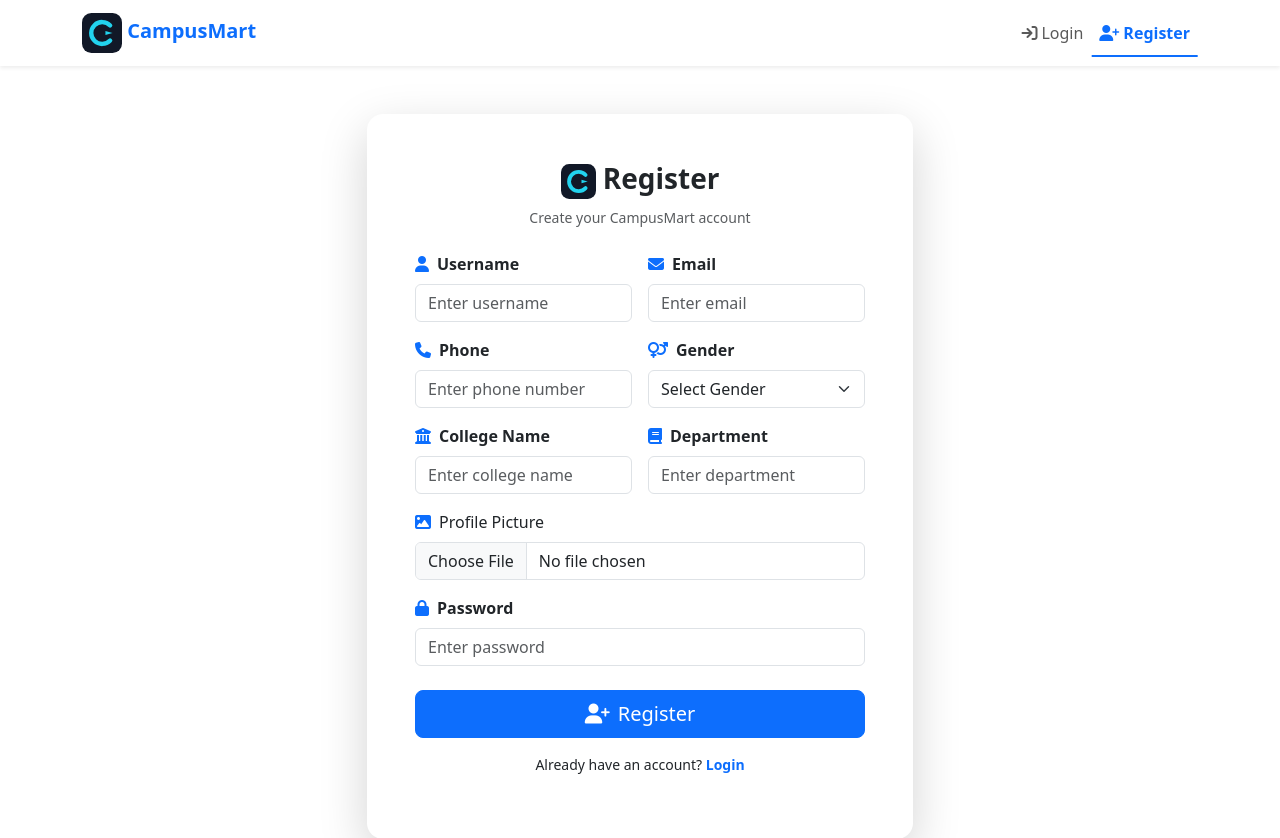
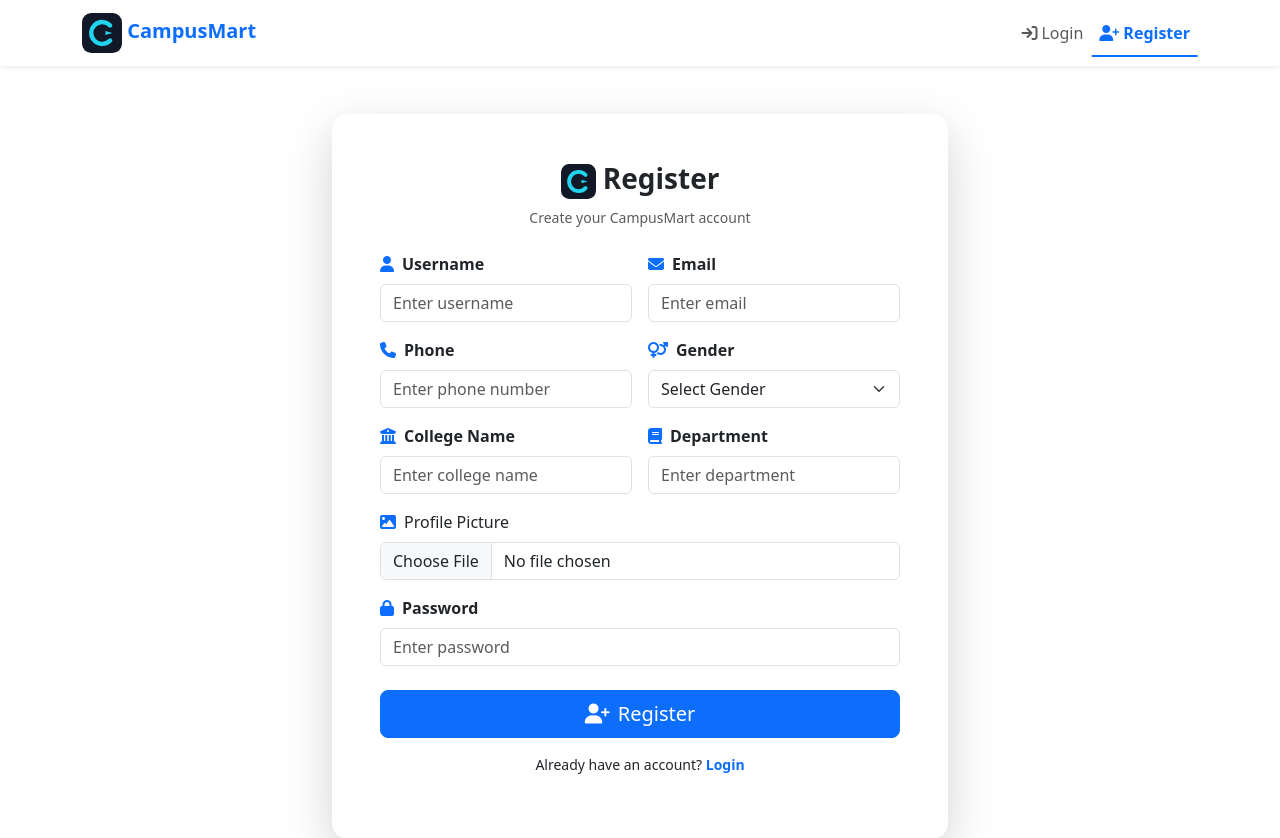
Before and after one commit to Shivam16a/CampusMarketplace, a React (Vite) app in the folder client/: page /register in a window 1280 px wide. Shown: the top 838 px of the page. Built offline with nearby package versions, Linux system fonts and the light colour scheme.

Commit message:
working in register page

```diff
--- a/client/src/main.jsx
+++ b/client/src/main.jsx
@@ -2,7 +2,6 @@ import React from "react";
 import ReactDOM from "react-dom/client";
 import App from "./App.jsx";
 import "bootstrap/dist/css/bootstrap.min.css";
-import "./styles/custom.css";
 import { ToastContainer } from 'react-toastify';
 
 ReactDOM.createRoot(document.getElementById("root")).render(
--- a/client/src/pages/Register.jsx
+++ b/client/src/pages/Register.jsx
@@ -54,10 +54,10 @@ const Register = () => {
   };
 
   return (
-    <div className="container py-4 py-md-5">
+    <div className="container-fluid py-3 py-md-5">
       <div className="row justify-content-center">
-        <div className="col-12 col-sm-11 col-md-10 col-lg-8 col-xl-6">
-          <div className="card shadow-lg border-0 rounded-4">
+        <div className="col-12 col-md-10 col-lg-8 col-xl-6">
+          <div className="card shadow-lg border-0 rounded-4 w-100">
             <div className="card-body p-3 p-sm-4 p-md-5">
 
               {/* Title */}
```
